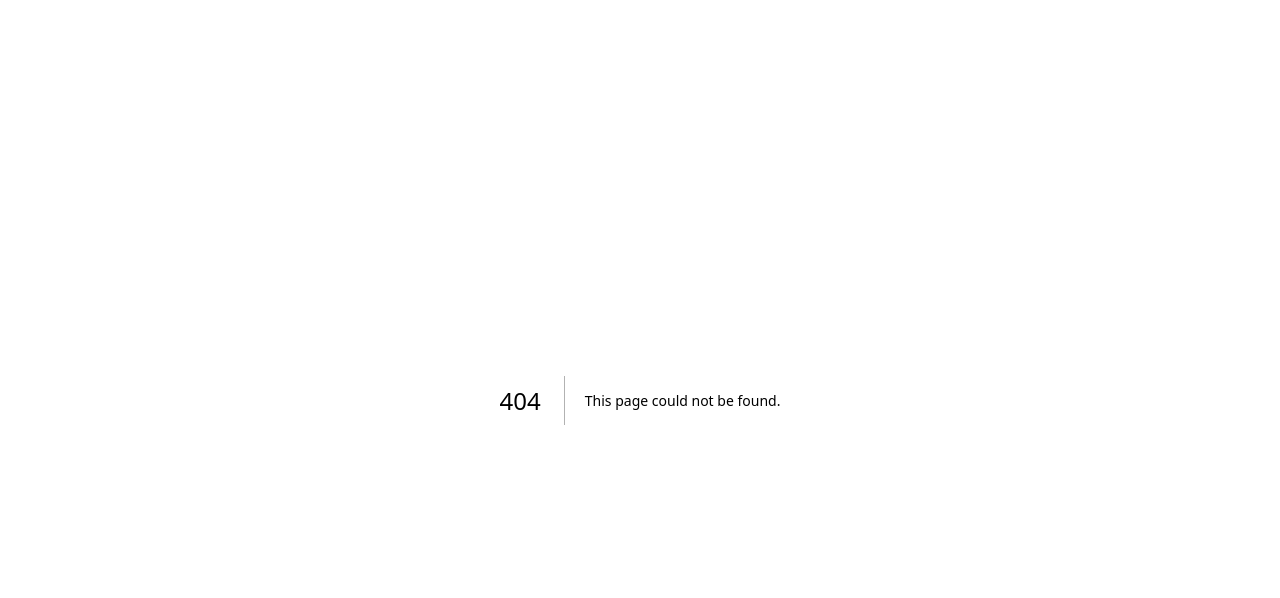
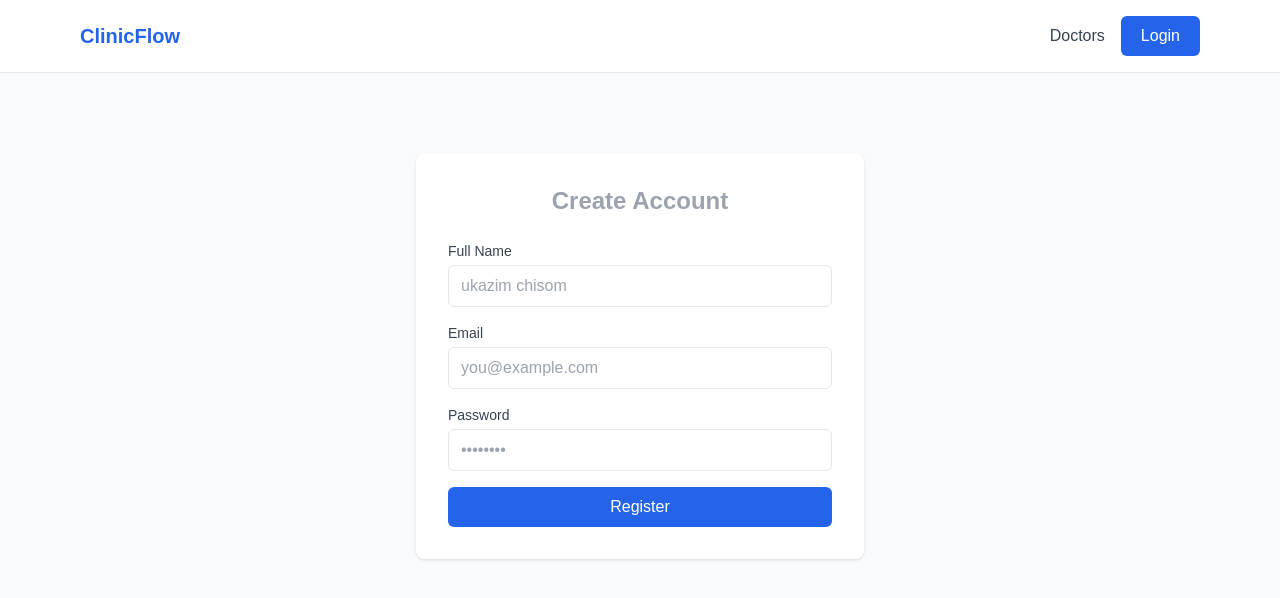
Before and after one commit to ukazimchisom/medical-clinic-booking, a Next.js app: page /register in a window 1280 px wide. Before the commit this address had no page. Shown: the top 598 px of the page. Built offline with nearby package versions, Linux system fonts and the light colour scheme.

Commit message:
feat: implement register page with react hook form and zod validation

```diff
--- a/src/app/page.module.css
+++ /dev/null
@@ -1,141 +0,0 @@
-.page {
-  --background: #fafafa;
-  --foreground: #fff;
-
-  --text-primary: #000;
-  --text-secondary: #666;
-
-  --button-primary-hover: #383838;
-  --button-secondary-hover: #f2f2f2;
-  --button-secondary-border: #ebebeb;
-
-  display: flex;
-  min-height: 100vh;
-  align-items: center;
-  justify-content: center;
-  font-family: var(--font-geist-sans);
-  background-color: var(--background);
-}
-
-.main {
-  display: flex;
-  min-height: 100vh;
-  width: 100%;
-  max-width: 800px;
-  flex-direction: column;
-  align-items: flex-start;
-  justify-content: space-between;
-  background-color: var(--foreground);
-  padding: 120px 60px;
-}
-
-.intro {
-  display: flex;
-  flex-direction: column;
-  align-items: flex-start;
-  text-align: left;
-  gap: 24px;
-}
-
-.intro h1 {
-  max-width: 320px;
-  font-size: 40px;
-  font-weight: 600;
-  line-height: 48px;
-  letter-spacing: -2.4px;
-  text-wrap: balance;
-  color: var(--text-primary);
-}
-
-.intro p {
-  max-width: 440px;
-  font-size: 18px;
-  line-height: 32px;
-  text-wrap: balance;
-  color: var(--text-secondary);
-}
-
-.intro a {
-  font-weight: 500;
-  color: var(--text-primary);
-}
-
-.ctas {
-  display: flex;
-  flex-direction: row;
-  width: 100%;
-  max-width: 440px;
-  gap: 16px;
-  font-size: 14px;
-}
-
-.ctas a {
-  display: flex;
-  justify-content: center;
-  align-items: center;
-  height: 40px;
-  padding: 0 16px;
-  border-radius: 128px;
-  border: 1px solid transparent;
-  transition: 0.2s;
-  cursor: pointer;
-  width: fit-content;
-  font-weight: 500;
-}
-
-a.primary {
-  background: var(--text-primary);
-  color: var(--background);
-  gap: 8px;
-}
-
-a.secondary {
-  border-color: var(--button-secondary-border);
-}
-
-/* Enable hover only on non-touch devices */
-@media (hover: hover) and (pointer: fine) {
-  a.primary:hover {
-    background: var(--button-primary-hover);
-    border-color: transparent;
-  }
-
-  a.secondary:hover {
-    background: var(--button-secondary-hover);
-    border-color: transparent;
-  }
-}
-
-@media (max-width: 600px) {
-  .main {
-    padding: 48px 24px;
-  }
-
-  .intro {
-    gap: 16px;
-  }
-
-  .intro h1 {
-    font-size: 32px;
-    line-height: 40px;
-    letter-spacing: -1.92px;
-  }
-}
-
-@media (prefers-color-scheme: dark) {
-  .logo {
-    filter: invert();
-  }
-
-  .page {
-    --background: #000;
-    --foreground: #000;
-
-    --text-primary: #ededed;
-    --text-secondary: #999;
-
-    --button-primary-hover: #ccc;
-    --button-secondary-hover: #1a1a1a;
-    --button-secondary-border: #1a1a1a;
-  }
-}
--- /dev/null
+++ b/src/app/register/page.tsx
@@ -0,0 +1,69 @@
+"use client";
+
+import { useForm } from "react-hook-form";
+import { zodResolver } from "@hookform/resolvers/zod";
+import { registerSchema, RegisterFormData } from "@/lib/validators/auth";
+
+import Navbar from "@/components/layout/Navbar";
+import Input from "@/components/ui/Input";
+import Button from "@/components/ui/Button";
+
+export default function RegisterPage() {
+  const {
+    register,
+    handleSubmit,
+    formState: { errors },
+  } = useForm<RegisterFormData>({
+    resolver: zodResolver(registerSchema),
+  });
+
+  function onSubmit(data: RegisterFormData) {
+    console.log("Register Data:", data);
+  }
+
+  return (
+    <main className="min-h-screen bg-gray-50">
+      <Navbar />
+
+      <div className="flex justify-center items-center py-20 px-4">
+        <div className="w-full max-w-md bg-white p-8 rounded-lg shadow">
+          <h2 className="text-2xl font-bold mb-6 text-center text-gray-400">
+            Create Account
+          </h2>
+
+          <form
+            onSubmit={handleSubmit(onSubmit)}
+            className="flex flex-col gap-4"
+          >
+            <Input
+              label="Full Name"
+              placeholder="ukazim chisom"
+              {...register("name")}
+              error={errors.name?.message}
+            />
+
+            <Input
+              label="Email"
+              type="email"
+              placeholder="you@example.com"
+              {...register("email")}
+              error={errors.email?.message}
+            />
+
+            <Input
+              label="Password"
+              type="password"
+              placeholder="••••••••"
+              {...register("password")}
+              error={errors.password?.message}
+            />
+
+            <Button type="submit" className="w-full">
+              Register
+            </Button>
+          </form>
+        </div>
+      </div>
+    </main>
+  );
+}
--- /dev/null
+++ b/src/components/ui/Input.tsx
@@ -0,0 +1,31 @@
+import React from "react";
+
+type InputProps = {
+  label: string;
+  type?: string;
+  placeholder?: string;
+  error?: string;
+} & React.InputHTMLAttributes<HTMLInputElement>;
+
+export default function Input({
+  label,
+  type = "text",
+  placeholder,
+  error,
+  ...props
+}: InputProps) {
+  return (
+    <div className="flex flex-col gap-1 w-full">
+      <label className="text-sm font-medium text-gray-700">{label}</label>
+
+      <input
+        type={type}
+        placeholder={placeholder}
+        {...props}
+        className="border rounded-md px-3 py-2 focus:outline-none focus:ring-2 focus:ring-blue-500"
+      />
+
+      {error && <span className="text-sm text-red-500">{error}</span>}
+    </div>
+  );
+}
```
